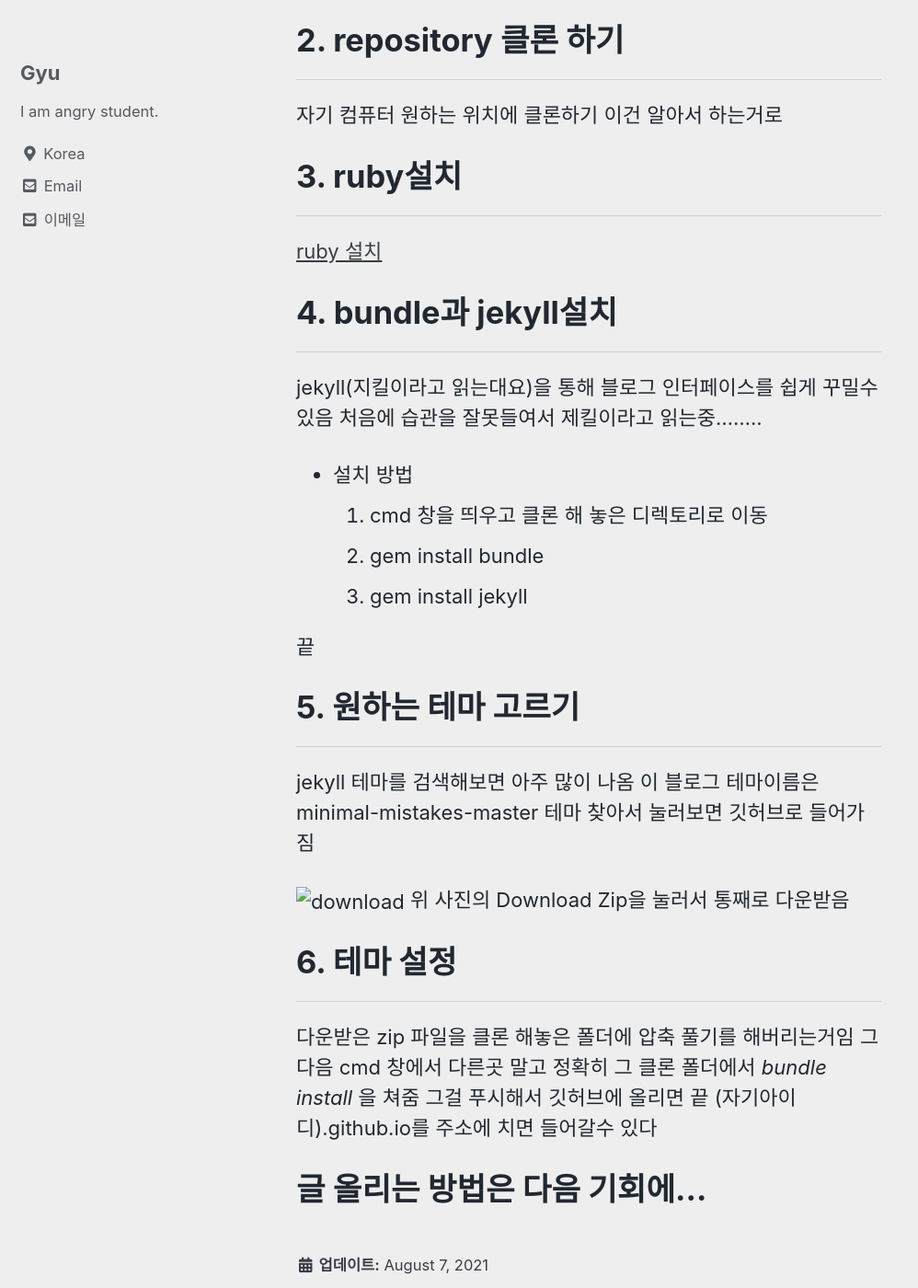
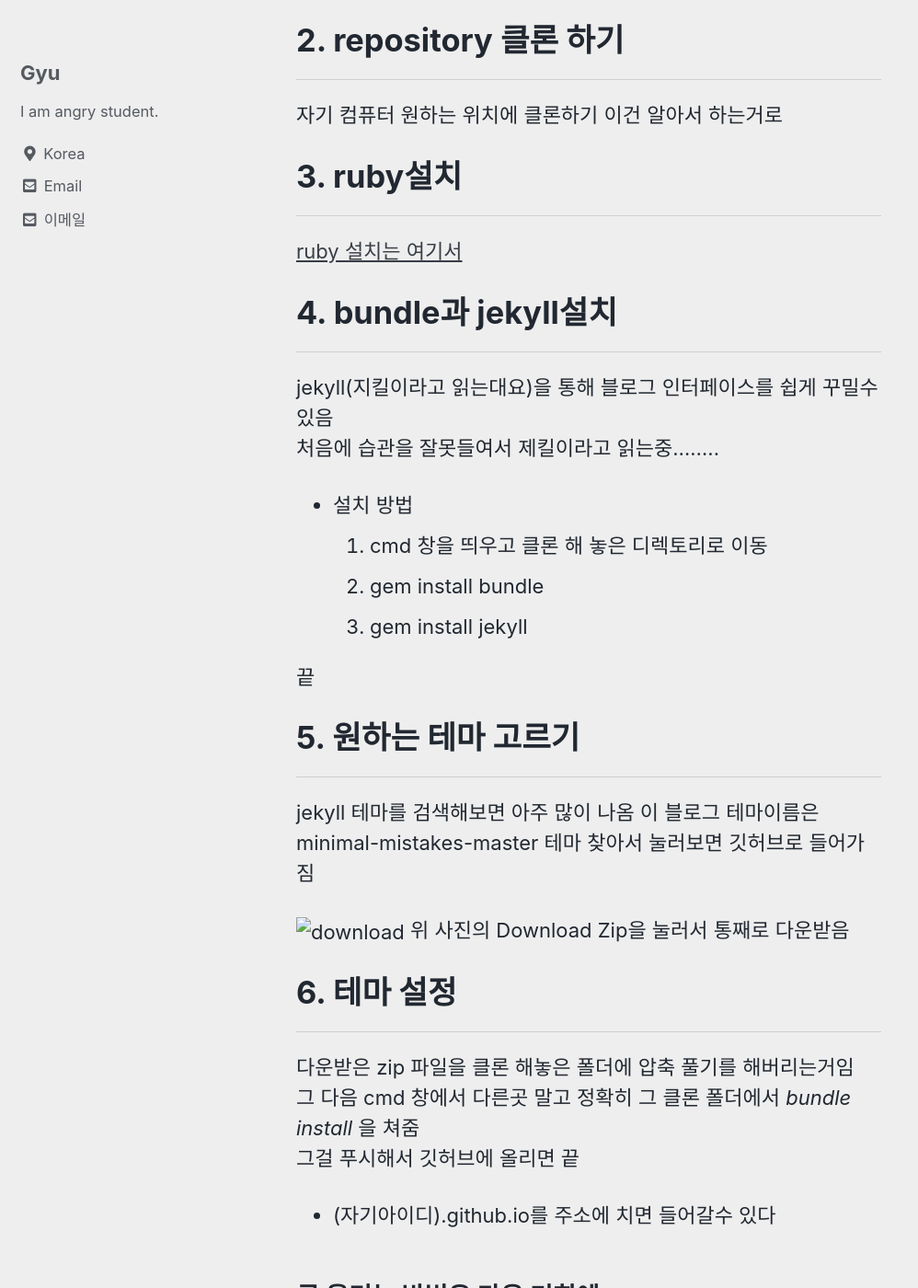
Before and after one commit to parksk99/parksk99.github.io, a Jekyll site: the page built from _posts/2021-08-07-how-to-make-github-page.md, in a window 1280 px wide and 1400 px high, scrolled down 954 px. Shown: the whole window at 92% size, without its empty margins (0-998 px from the left). Built offline with Jekyll 4.4.1, drawn with Linux system fonts in a browser that asks for light colours; cached includes are drawn as plain includes.

Commit message:
modify H T M G P

```diff
--- a/_posts/2021-08-07-how-to-make-github-page.md
+++ b/_posts/2021-08-07-how-to-make-github-page.md
@@ -21,7 +21,7 @@
 # 3. ruby설치
 
 ***
-[ruby 설치][ruby link]
+[ruby 설치는 여기서][ruby link]
 
 [ruby link]: https://www.ruby-lang.org/ko/downloads/ "ruby link"
 
@@ -54,6 +54,6 @@
 다운받은 zip 파일을 클론 해놓은 폴더에 압축 풀기를 해버리는거임
 그 다음  cmd 창에서 다른곳 말고 정확히 그 클론 폴더에서 *bundle install* 을 쳐줌
 그걸 푸시해서 깃허브에 올리면 끝
-(자기아이디).github.io를 주소에 치면 들어갈수 있다
+* (자기아이디).github.io를 주소에 치면 들어갈수 있다
 
-# 글 올리는 방법은 다음 기회에...
+## 글 올리는 방법은 다음 기회에...
```
